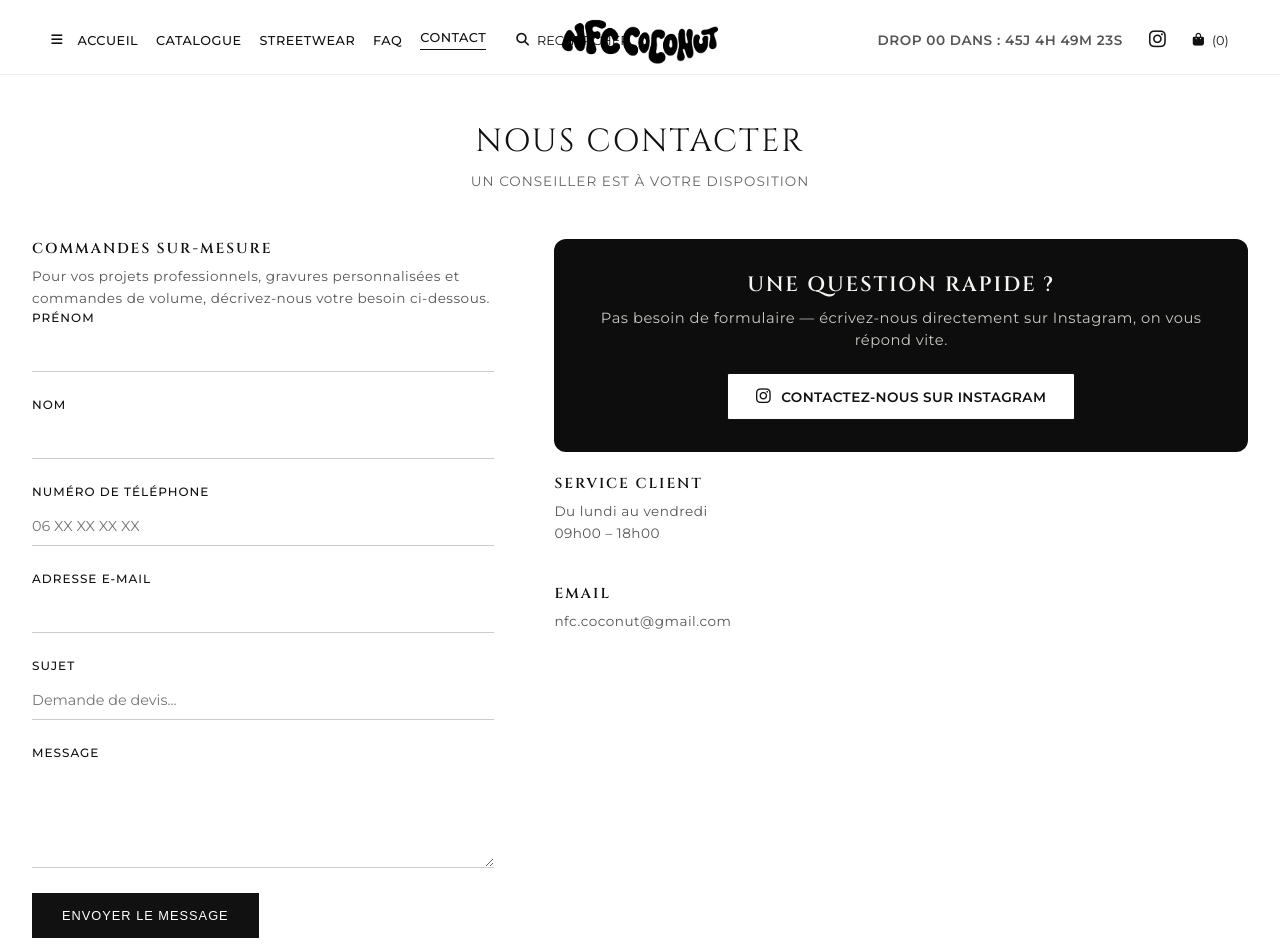
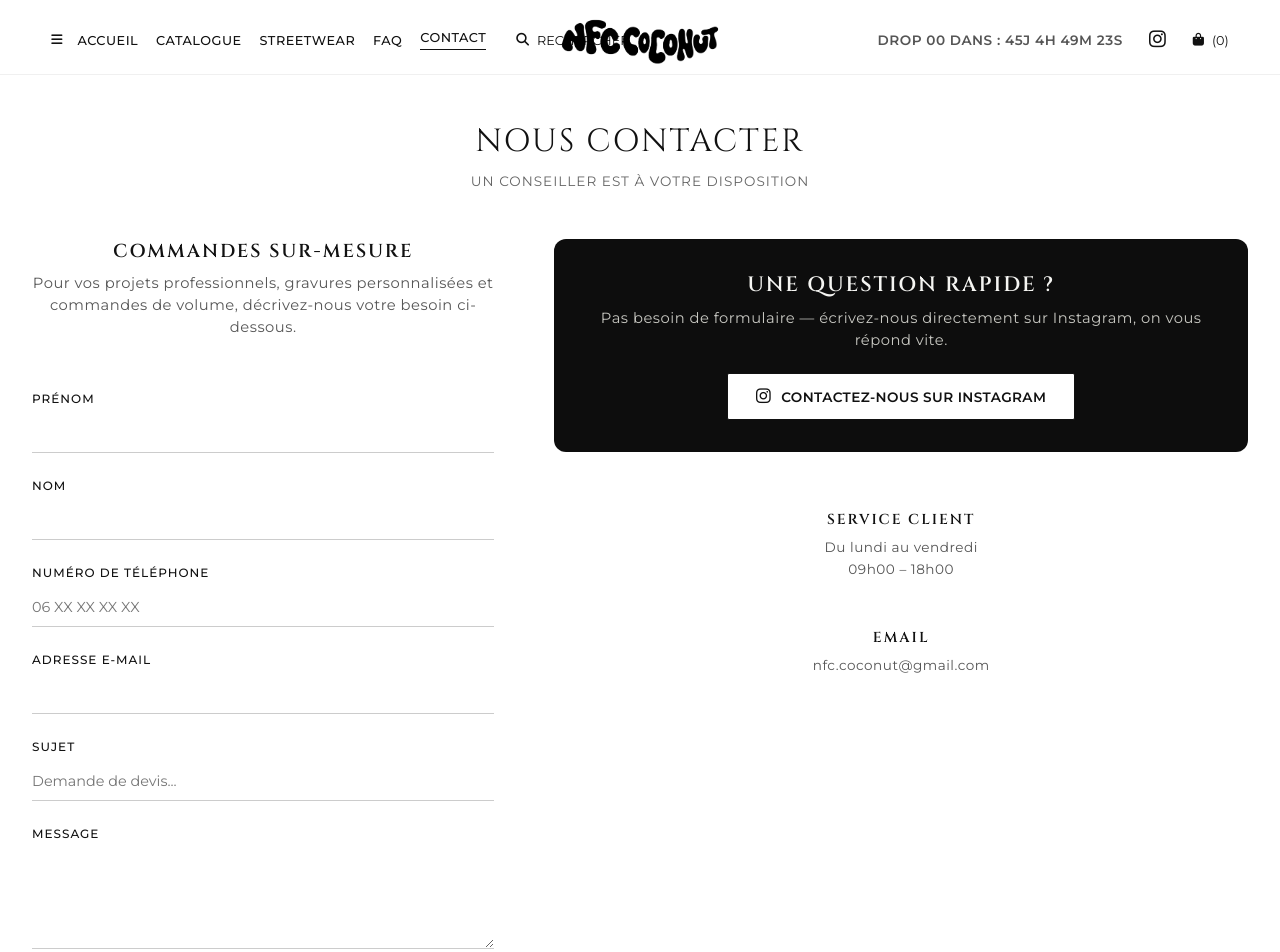
Before and after one commit to luweb081-droid/NFCCoconut, a plain HTML site: page contact.html in a window 1280 px wide. Shown: the top 952 px of the page. Drawn offline with Linux system fonts and the light colour scheme; no server answers.

Commit message:
fqfsfdsfsfds

```diff
--- a/contact.html
+++ b/contact.html
@@ -17,18 +17,31 @@
     <link rel="icon" type="image/x-icon" href="static/images/ico.png">
 
     <style>
-      /* ===== Bloc "réponse rapide / Instagram" (à terme, à déplacer dans static/css/style.css) ===== */
-      .contact-quick{
-        display:flex;
-        flex-direction:column;
-        gap:22px;
+      /* ===== Ajustements de la page contact (à terme, à déplacer dans static/css/style.css) =====
+         On garde volontairement les classes d'origine .contact-info / .contact-form comme
+         enfants directs de .contact-grid, pour que les règles de largeur déjà définies dans
+         style.css continuent de s'appliquer normalement (colonnes symétriques). */
+
+      /* Intro "Commandes Sur-Mesure" centrée, au-dessus du formulaire */
+      .contact-form-intro{
+        text-align:center;
+        margin-bottom:28px;
       }
+      .contact-form-intro p{
+        color:#565656;
+        font-size:.92rem;
+        line-height:1.5;
+        margin-top:8px;
+      }
+
+      /* Bloc "réponse rapide / Instagram" */
       .contact-quick-card{
         background:#0d0d0d;
         color:#f5f5f2;
         border-radius:12px;
         padding:32px 28px;
         text-align:center;
+        margin-bottom:28px;
       }
       .contact-quick-card h2{
         margin:0 0 8px;
@@ -62,9 +75,9 @@
       }
       .contact-quick-card .btn-catalog i{ font-size:1.05rem; }
 
-      .contact-quick .info-block + .info-block{
-        margin-top:18px;
-      }
+      /* Les infos pratiques (Service Client / Email) centrées, comme la carte Instagram au-dessus */
+      .contact-info{ text-align:center; }
+      .contact-info .info-block + .info-block{ margin-top:18px; }
 
       @media (max-width: 900px){
         .contact-quick-card{ padding:26px 22px; }
@@ -107,14 +120,14 @@
 
         <div class="contact-grid">
 
-            <!-- GAUCHE : demande de devis / commande sur-mesure -->
-            <div class="contact-form-col">
-                <div class="info-block">
+            <!-- GAUCHE : demande de devis / commande sur-mesure (mêmes classes d'origine, ordre inversé) -->
+            <form class="contact-form" action="https://formspree.io/f/mnjekzez" method="POST">
+
+                <div class="contact-form-intro">
                     <h3>Commandes Sur-Mesure</h3>
                     <p>Pour vos projets professionnels, gravures personnalisées et commandes de volume, décrivez-nous votre besoin ci-dessous.</p>
                 </div>
 
-                <form class="contact-form" action="https://formspree.io/f/mnjekzez" method="POST">
                 <div class="form-group">
                     <label for="firstname">Prénom</label>
                     <input type="text" id="firstname" name="firstname" class="form-control" required>
@@ -141,10 +154,9 @@
                 </div>
                 <button type="submit" class="btn-submit">Envoyer le message</button>
             </form>
-            </div>
 
-            <!-- DROITE : question rapide / réponses rapides -->
-            <div class="contact-quick">
+            <!-- DROITE : question rapide / réponses rapides (classe d'origine .contact-info) -->
+            <div class="contact-info">
                 <div class="contact-quick-card">
                     <h2>Une question rapide ?</h2>
                     <p>Pas besoin de formulaire — écrivez-nous directement sur Instagram, on vous répond vite.</p>
```
Lines whose indentation alone changed are shown as unchanged.
